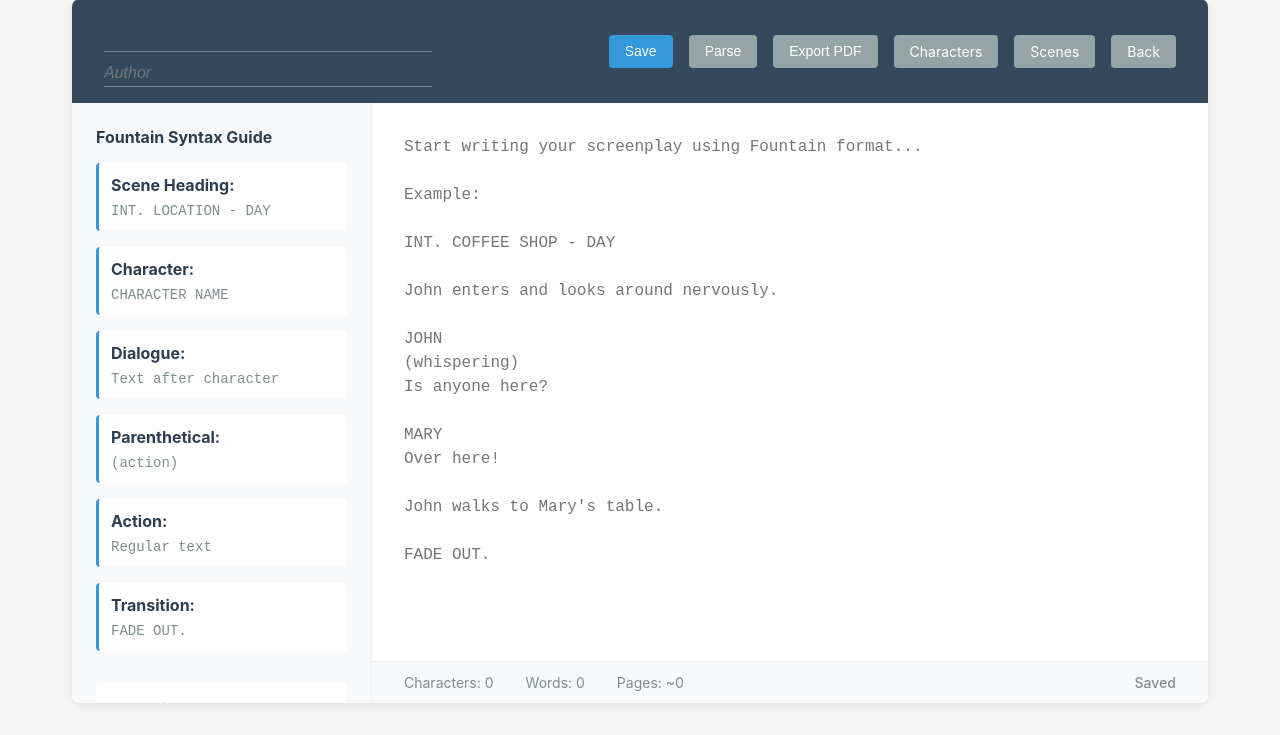
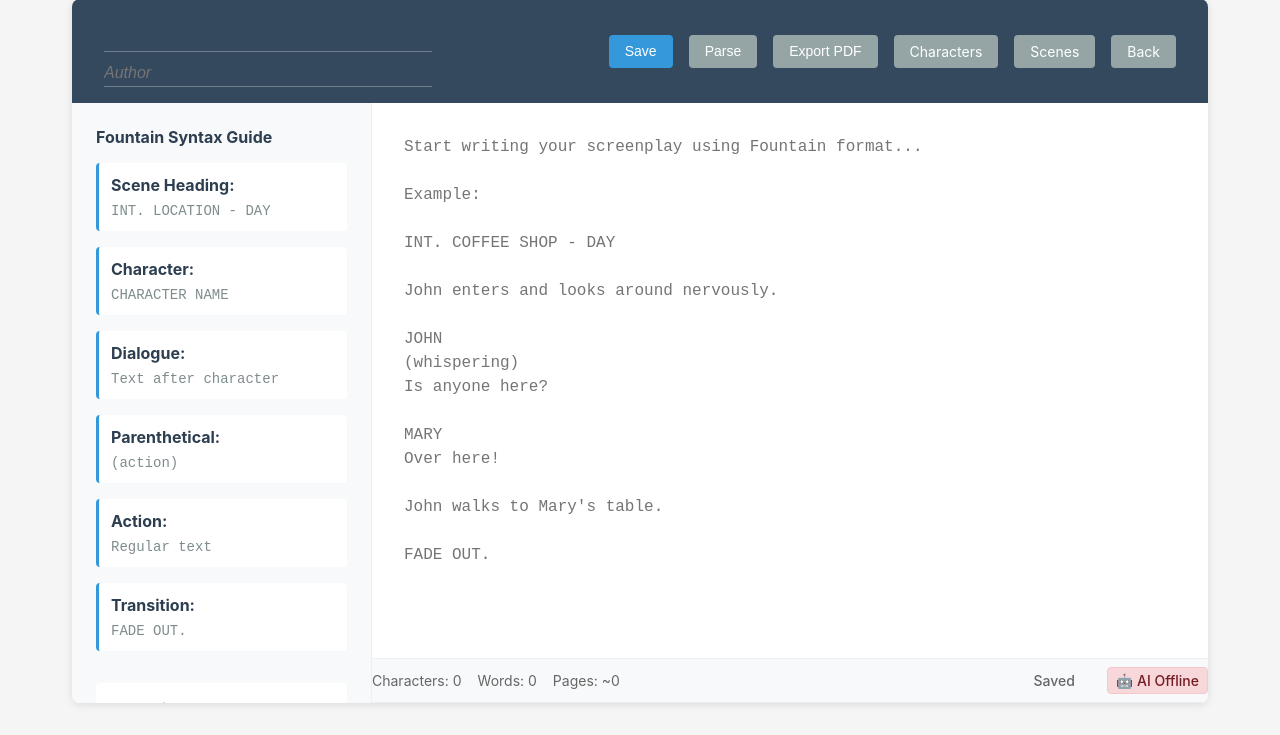
Before and after one commit to opensourcemechanic/screen-dreams, a Flask app: template templates/editor.html in a window 1280 px wide. Shown: the part 196-931 px from the top of the page. Run offline with Flask 3, Linux system fonts and the light colour scheme; the template is opened without the code that fills it, so the values that code supplies are empty; parts of the project's set-up code (start-up, migrations or seed data) failed here and were passed over.

Commit message:
Fix: Restore AI status indicator in editor
Added back the missing AI status indicator that was previously in the editor:
- Added 'ai-status' span element to editor stats bar
- Restored CSS styling for online/offline states
- Fixed real-time AI status checking (every 30 seconds)
- Visual indicators: 🤖 AI Ready (green) / 🤖 AI Offline (red)
- Status positioned in upper right of editor stats bar

AI Features Available:
- Plot suggestions via AI Assistant panel
- Character arc suggestions from Characters page
- Dialogue enhancement suggestions
- Real-time Ollama status monitoring

The AI status indicator now properly shows whether Ollama is available and updates automatically.

```diff
--- a/templates/editor.html
+++ b/templates/editor.html
@@ -81,6 +81,7 @@ FADE OUT.">{{ screenplay.content }}</textarea>
                 <span id="word-count">Words: 0</span>
                 <span id="page-count">Pages: ~0</span>
                 <span class="save-status" id="save-status">Saved</span>
+                <span id="ai-status" class="ai-status ai-offline">🤖 AI Offline</span>
             </div>
         </div>
     </div>
@@ -229,4 +230,36 @@ updateStats();
 checkAIStatus();
 setInterval(checkAIStatus, 30000); // Check every 30 seconds
 </script>
+
+<style>
+.ai-status {
+    padding: 4px 8px;
+    border-radius: 4px;
+    font-size: 0.875rem;
+    font-weight: 500;
+    margin-left: 1rem;
+}
+
+.ai-online {
+    background-color: #d4edda;
+    color: #155724;
+    border: 1px solid #c3e6cb;
+}
+
+.ai-offline {
+    background-color: #f8d7da;
+    color: #721c24;
+    border: 1px solid #f5c6cb;
+}
+
+.editor-stats {
+    display: flex;
+    gap: 1rem;
+    align-items: center;
+    padding: 0.5rem 0;
+    border-bottom: 1px solid #eee;
+    font-size: 0.875rem;
+    color: #666;
+}
+</style>
 {% endblock %}
```
